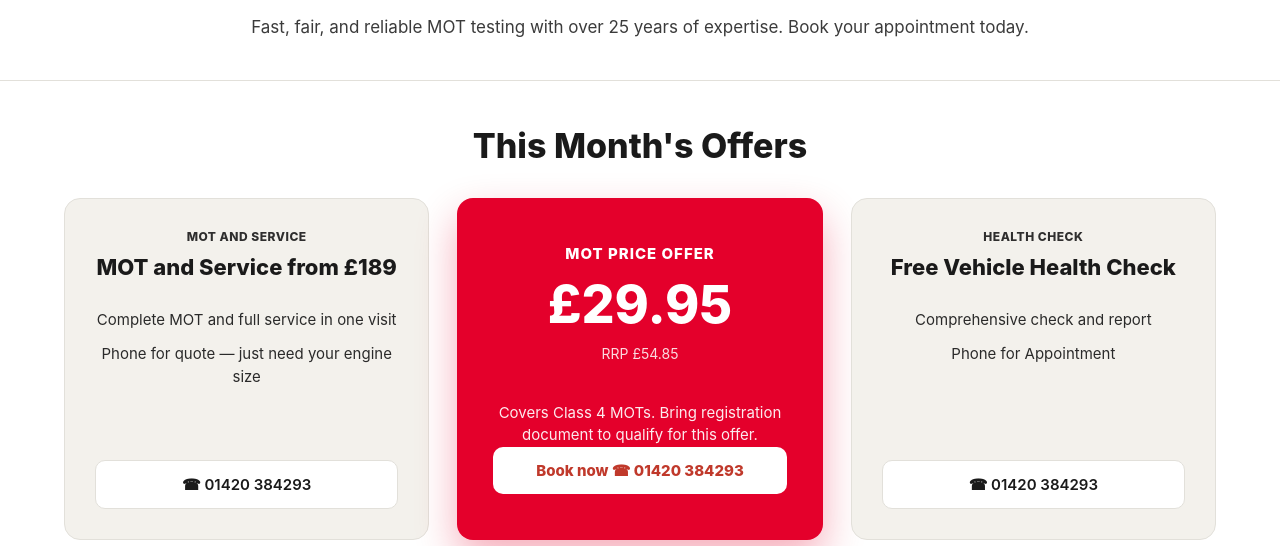
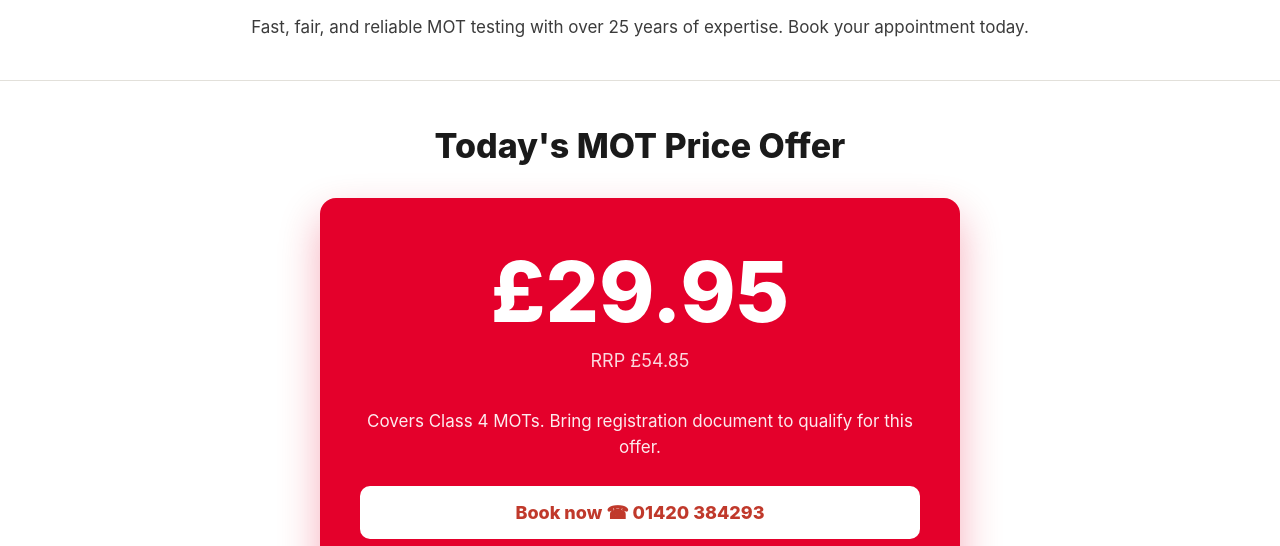
Before and after one commit to RogerPowell976/motworld-website, a website: page index.html in a window 1280 px wide. Shown: the part 254-800 px from the top of the page. Drawn offline with Linux system fonts and the light colour scheme; no server answers.

Commit message:
Add today's MOT price offer section
Added today's MOT price offer section with details and booking link.

```diff
--- a/index.html
+++ b/index.html
@@ -5,6 +5,20 @@
 <meta name="viewport" content="width=device-width, initial-scale=1">
 <title>MOT World — MOT Testing & Vehicle Services</title>
 <link rel="stylesheet" href="style.css">
+<style>
+  /* Today's MOT price offer: the main card, shown on its own above the monthly offers. */
+  .todays-offer { max-width: 1200px; margin: 0 auto; padding: 44px 24px 8px; }
+  .offer-card.featured { max-width: 640px; margin: 0 auto; padding: 52px 40px; }
+  .offer-card.featured .offer-price { font-size: 84px; line-height: 1; margin-bottom: 14px; }
+  .offer-card.featured .offer-rrp { font-size: 18px; }
+  .offer-card.featured .offer-detail { font-size: 17px; margin: 18px 0 26px; }
+  .offer-card.featured .btn-secondary { font-size: 18px; padding: 16px 30px; }
+  @media (max-width: 600px) {
+    .todays-offer { padding: 32px 16px 0; }
+    .offer-card.featured { padding: 40px 22px; }
+    .offer-card.featured .offer-price { font-size: 68px; }
+  }
+</style>
 </head>
 <body style="visibility:hidden;">
 
@@ -38,6 +52,16 @@
   </div>
 </section>
 
+<section class="todays-offer">
+  <h2 class="section-title">Today's MOT Price Offer</h2>
+  <div class="offer-card primary featured">
+    <div class="offer-price" id="offer-price">£29.95</div>
+    <div class="offer-rrp">RRP <span id="offer-rrp">£54.85</span></div>
+    <div class="offer-detail" id="offer-detail">Covers Class 4 MOTs. Bring registration document to qualify for this offer.</div>
+    <a class="btn-secondary" href="tel:01420384293" id="book-now-link">Book now ☎ 01420 384293</a>
+  </div>
+</section>
+
 <section class="offers">
   <h2 class="section-title">This Month's Offers</h2>
   <div class="offers-grid">
@@ -47,13 +71,6 @@
       <div class="offer-detail" id="second-offer-detail">Complete MOT and full service in one visit</div>
       <div class="offer-detail" style="margin-top:-14px;">Phone for quote — just need your engine size</div>
       <a class="btn-secondary" href="tel:01420384293" id="phone-link-1">☎ 01420 384293</a>
-    </div>
-    <div class="offer-card primary">
-      <div class="offer-label">MOT PRICE OFFER</div>
-      <div class="offer-price" id="offer-price">£29.95</div>
-      <div class="offer-rrp">RRP <span id="offer-rrp">£54.85</span></div>
-      <div class="offer-detail" id="offer-detail">Covers Class 4 MOTs. Bring registration document to qualify for this offer.</div>
-      <a class="btn-secondary" href="tel:01420384293" id="book-now-link">Book now ☎ 01420 384293</a>
     </div>
     <div class="offer-card">
       <div class="offer-label">HEALTH CHECK</div>
```
